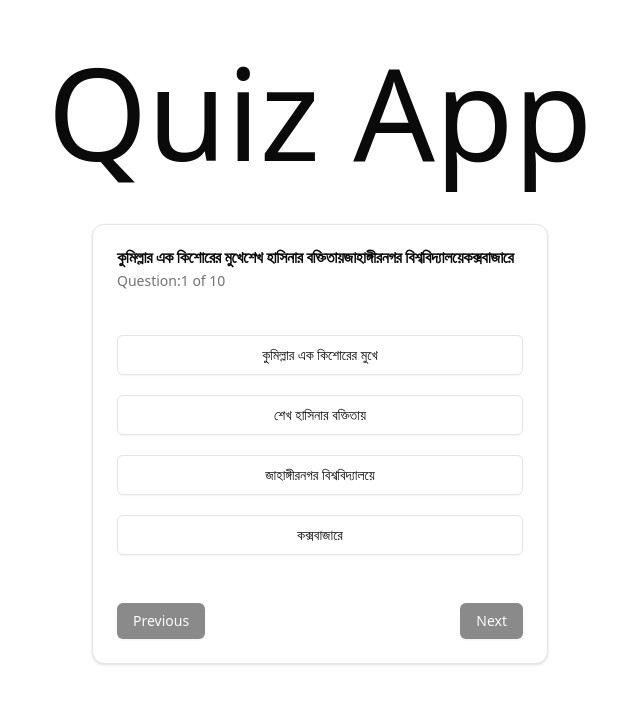
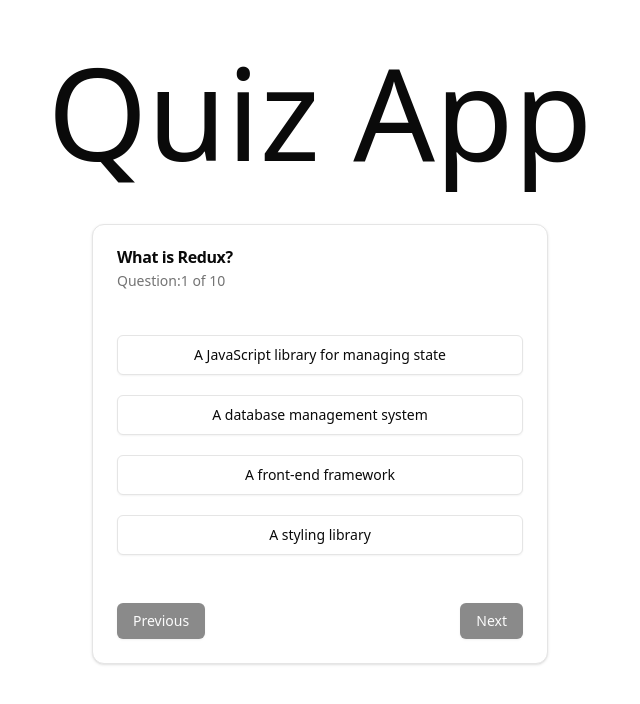
Before and after one commit to mdrakibmia99/quiz-app, a React (Vite) app: page / in a window 1280 px wide. Shown: the top 704 px of the page, without its empty margins (320-960 px from the left). Built offline with nearby package versions, Linux system fonts and the light colour scheme.

Commit message:
update component and design and data

```diff
--- a/package.json
+++ b/package.json
@@ -11,6 +11,7 @@
   },
   "dependencies": {
     "@radix-ui/react-label": "^2.1.1",
+    "@radix-ui/react-progress": "^1.1.1",
     "@radix-ui/react-select": "^2.1.4",
     "@radix-ui/react-slot": "^1.1.1",
     "@reduxjs/toolkit": "^2.5.0",
--- a/src/Home/Question.tsx
+++ b/src/Home/Question.tsx
@@ -24,7 +24,7 @@ export function Question() {
     <div className="flex justify-center">
       <Card className="w-[456px]">
         <CardHeader>
-          <CardTitle>{currentQuestion.options}</CardTitle>
+          <CardTitle>{currentQuestion.question}</CardTitle>
           <CardDescription>
             Question:{currentQuestionIndex + 1} of {question.length}{" "}
           </CardDescription>
--- a/src/data/quizData.ts
+++ b/src/data/quizData.ts
@@ -1,106 +1,209 @@
 export const quizData = [
   {
     id: 1,
-      question: "‘নাটক কম করো পিও’ এই সংলাপটি কোথায় শোনা হয়েছিল?",
+    question: "What is Redux?",
     options: [
-        "কুমিল্লার এক কিশোরের মুখে",
-        "শেখ হাসিনার বক্তিতায়",
-        "জাহাঙ্গীরনগর বিশ্ববিদ্যালয়ে",
-        "কক্সবাজারে",
+      "A JavaScript library for managing state",
+      "A database management system",
+      "A front-end framework",
+      "A styling library",
     ],
-      correctAnswer: "কুমিল্লার এক কিশোরের মুখে",
+    correctAnswer: "A JavaScript library for managing state",
   },
   {
     id: 2,
-      question: "‘চালাইদেন’ এই সংলাপটি কী কারণে ভাইরাল হয়েছিল?",
-      options: [
-        "পলকের মজার পোস্টে",
-        "রাজনৈতিক বক্তিতায়",
-        "আনসার আন্দোলনের সময়",
-        "কোটা আন্দোলনে",
-      ],
-      correctAnswer: "কোটা আন্দোলনে",
+    question: "Which library is commonly used with Redux?",
+    options: ["React", "Vue", "Angular", "jQuery"],
+    correctAnswer: "React",
   },
   {
     id: 3,
-      question:
-        "'নাইস অ্যান্ড অ্যাট্রাকটিভ' এই জনপ্রিয় মন্তব্যটি কোন ঘটনার পর ভাইরাল হয়েছিল?",
+    question: "What is the main principle of Redux?",
     options: [
-        "রাষ্ট্রপতি মোহাম্মদ সাহাবুদ্দিনের মন্তব্যের পর",
-        "রাষ্ট্রপতি একটি মেয়ের ছবিতে কমেন্ট করার পর",
-        "অভিযুক্ত ব্যক্তির বক্তব্যের পর",
-        "ডিবি পুলিশের শীর্ষ কর্মকর্তার বক্তব্যের পর",
+      "Single source of truth",
+      "Two-way data binding",
+      "Event delegation",
+      "Server-side rendering",
     ],
-      correctAnswer: "রাষ্ট্রপতি একটি মেয়ের ছবিতে কমেন্ট করার পর",
+    correctAnswer: "Single source of truth",
   },
-
   {
     id: 4,
-      question: "‘মুরুব্বি, উহু উহু’ এই সংলাপটি কোথায় শোনা গিয়েছিল?",
-      options: [
-        "মাওলানা মোস্তাক ফয়েজীর ওয়াজে",
-        "হাউন আক্কেলের বক্তব্যে",
-        "আন্তর্জাতিক অপরাধ ট্রাইব্যুনালের বক্তব্যে",
-        "কোটা আন্দোলনকারীদের বক্তব্যে",
-      ],
-      correctAnswer: "মাওলানা মোস্তাক ফয়েজীর ওয়াজে",
+    question: "Which method is used to update the state in Redux?",
+    options: ["dispatch", "setState", "useState", "emit"],
+    correctAnswer: "dispatch",
   },
   {
     id: 5,
-      question:
-        "‘এই ওয়েট ওয়েট, ইটস মাই টার্ন’ এই সংলাপটি কী কারণে ভাইরাল হয়েছিল?",
+    question: "What is the purpose of Redux middleware?",
     options: [
-        "কাদের কাকুর বক্তিতায়",
-        "কোটা আন্দোলনকারী ফারজানা সিঁথির ভিডিওতে",
-        "বিচারপতি শামসুদ্দিন চৌধুরী মানিকের বক্তব্যে",
-        "ডিবি পুলিশের কর্মকর্তার বক্তব্যে",
+      "To log actions and state changes",
+      "To handle asynchronous logic",
+      "To enhance dispatch functionality",
+      "All of the above",
     ],
-      correctAnswer: "কোটা আন্দোলনকারী ফারজানা সিঁথির ভিডিওতে",
+    correctAnswer: "All of the above",
   },
   {
     id: 6,
-      question: "‘আপনি রাবিশ কথা বলবেন না’ এই মন্তব্যটি কে বলেছেন?",
+    question: "What does the `createSlice` function in Redux Toolkit do?",
     options: [
-        "শেখ হাসিনা",
-        "মাওলানা মোস্তাক ফয়েজী",
-        "বিচারপতি শামসুদ্দিন চৌধুরী মানিক",
-        "ওবায়দুল কাদের",
+      "Creates actions and reducers",
+      "Manages side effects",
+      "Handles database connections",
+      "Enables two-way binding",
     ],
-      correctAnswer: "বিচারপতি শামসুদ্দিন চৌধুরী মানিক",
+    correctAnswer: "Creates actions and reducers",
   },
   {
     id: 7,
-      question: "‘শেখ হাসিনা পালায় না’ এই বিখ্যাত সংলাপটি কোথায় শোনা গিয়েছিল?",
+    question: "What is the default state management flow in Redux?",
     options: [
-        "আন্তর্জাতিক আদালতের মামলার সময়ে",
-        "নির্বাচনী প্রচারণায়",
-        "গণঅভ্যুত্থানের সময়",
-        "ওবায়দুল কাদেরের বক্তিতায়",
+      "Action → Reducer → Store → View",
+      "Reducer → Store → Action → View",
+      "View → Action → Reducer → Store",
+      "Action → Store → Reducer → View",
     ],
-      correctAnswer: "গণঅভ্যুত্থানের সময়",
+    correctAnswer: "Action → Reducer → Store → View",
   },
   {
     id: 8,
-      question: "‘পালাব না, কোথায় পালাব’ এই সংলাপটি কার বক্তিতায় শোনা গিয়েছিল?",
-      options: ["শেখ হাসিনা", "খালেদা জিয়া", "হাউন আংকেল", "ওবায়দুল কাদের"],
-      correctAnswer: "ওবায়দুল কাদের",
+    question: "Which of the following is a core concept of Redux?",
+    options: [
+      "Middleware",
+      "Reducers",
+      "Store",
+      "All of the above",
+    ],
+    correctAnswer: "All of the above",
   },
   {
     id: 9,
-      question: "‘হাউন আংকেল’ এই সংলাপটি কার মুখে শোনা গিয়েছিল?",
-      options: ["হারুন অর রশীদ", "শেখ হাসিনা", "সিমরিন লুবাবা", "ওবায়দুল কাদের"],
-      correctAnswer: "সিমরিন লুবাবা",
+    question: "How is immutability maintained in Redux?",
+    options: [
+      "Directly modifying the state",
+      "Using a new state object with changes",
+      "By using `setState`",
+      "By calling `this.state` directly",
+    ],
+    correctAnswer: "Using a new state object with changes",
   },
   {
     id: 10,
-      question:
-        "‘আবেগ কাজ করেছে, বিবেক কাজ করেনি’ এই বিতর্কিত মন্তব্যটি কোন ঘটনার পর ব্যাপকভাবে আলোচিত হয়েছিল?",
+    question: "Which function is used to combine multiple reducers in Redux?",
     options: [
-        "বিশ্ববিদ্যালয়ের আন্দোলনের সময়",
-        "গণঅভ্যুত্থানের পর",
-        "একটি নৃশংস হত্যাকাণ্ডের পর",
-        "সাবেক প্রধানমন্ত্রীর বক্তিতায়",
+      "combineReducers",
+      "mergeReducers",
+      "createReducers",
+      "aggregateReducers",
     ],
-      correctAnswer: "একটি নৃশংস হত্যাকাণ্ডের পর",
+    correctAnswer: "combineReducers",
   },
 ];
+
+// export const quizData = [
+//     {
+//       id: 1,
+//       question: "‘নাটক কম করো পিও’ এই সংলাপটি কোথায় শোনা হয়েছিল?",
+//       options: [
+//         "কুমিল্লার এক কিশোরের মুখে",
+//         "শেখ হাসিনার বক্তিতায়",
+//         "জাহাঙ্গীরনগর বিশ্ববিদ্যালয়ে",
+//         "কক্সবাজারে",
+//       ],
+//       correctAnswer: "কুমিল্লার এক কিশোরের মুখে",
+//     },
+//     {
+//       id: 2,
+//       question: "‘চালাইদেন’ এই সংলাপটি কী কারণে ভাইরাল হয়েছিল?",
+//       options: [
+//         "পলকের মজার পোস্টে",
+//         "রাজনৈতিক বক্তিতায়",
+//         "আনসার আন্দোলনের সময়",
+//         "কোটা আন্দোলনে",
+//       ],
+//       correctAnswer: "কোটা আন্দোলনে",
+//     },
+//     {
+//       id: 3,
+//       question:
+//         "'নাইস অ্যান্ড অ্যাট্রাকটিভ' এই জনপ্রিয় মন্তব্যটি কোন ঘটনার পর ভাইরাল হয়েছিল?",
+//       options: [
+//         "রাষ্ট্রপতি মোহাম্মদ সাহাবুদ্দিনের মন্তব্যের পর",
+//         "রাষ্ট্রপতি একটি মেয়ের ছবিতে কমেন্ট করার পর",
+//         "অভিযুক্ত ব্যক্তির বক্তব্যের পর",
+//         "ডিবি পুলিশের শীর্ষ কর্মকর্তার বক্তব্যের পর",
+//       ],
+//       correctAnswer: "রাষ্ট্রপতি একটি মেয়ের ছবিতে কমেন্ট করার পর",
+//     },
+
+//     {
+//       id: 4,
+//       question: "‘মুরুব্বি, উহু উহু’ এই সংলাপটি কোথায় শোনা গিয়েছিল?",
+//       options: [
+//         "মাওলানা মোস্তাক ফয়েজীর ওয়াজে",
+//         "হাউন আক্কেলের বক্তব্যে",
+//         "আন্তর্জাতিক অপরাধ ট্রাইব্যুনালের বক্তব্যে",
+//         "কোটা আন্দোলনকারীদের বক্তব্যে",
+//       ],
+//       correctAnswer: "মাওলানা মোস্তাক ফয়েজীর ওয়াজে",
+//     },
+//     {
+//       id: 5,
+//       question:
+//         "‘এই ওয়েট ওয়েট, ইটস মাই টার্ন’ এই সংলাপটি কী কারণে ভাইরাল হয়েছিল?",
+//       options: [
+//         "কাদের কাকুর বক্তিতায়",
+//         "কোটা আন্দোলনকারী ফারজানা সিঁথির ভিডিওতে",
+//         "বিচারপতি শামসুদ্দিন চৌধুরী মানিকের বক্তব্যে",
+//         "ডিবি পুলিশের কর্মকর্তার বক্তব্যে",
+//       ],
+//       correctAnswer: "কোটা আন্দোলনকারী ফারজানা সিঁথির ভিডিওতে",
+//     },
+//     {
+//       id: 6,
+//       question: "‘আপনি রাবিশ কথা বলবেন না’ এই মন্তব্যটি কে বলেছেন?",
+//       options: [
+//         "শেখ হাসিনা",
+//         "মাওলানা মোস্তাক ফয়েজী",
+//         "বিচারপতি শামসুদ্দিন চৌধুরী মানিক",
+//         "ওবায়দুল কাদের",
+//       ],
+//       correctAnswer: "বিচারপতি শামসুদ্দিন চৌধুরী মানিক",
+//     },
+//     {
+//       id: 7,
+//       question: "‘শেখ হাসিনা পালায় না’ এই বিখ্যাত সংলাপটি কোথায় শোনা গিয়েছিল?",
+//       options: [
+//         "আন্তর্জাতিক আদালতের মামলার সময়ে",
+//         "নির্বাচনী প্রচারণায়",
+//         "গণঅভ্যুত্থানের সময়",
+//         "ওবায়দুল কাদেরের বক্তিতায়",
+//       ],
+//       correctAnswer: "গণঅভ্যুত্থানের সময়",
+//     },
+//     {
+//       id: 8,
+//       question: "‘পালাব না, কোথায় পালাব’ এই সংলাপটি কার বক্তিতায় শোনা গিয়েছিল?",
+//       options: ["শেখ হাসিনা", "খালেদা জিয়া", "হাউন আংকেল", "ওবায়দুল কাদের"],
+//       correctAnswer: "ওবায়দুল কাদের",
+//     },
+//     {
+//       id: 9,
+//       question: "‘হাউন আংকেল’ এই সংলাপটি কার মুখে শোনা গিয়েছিল?",
+//       options: ["হারুন অর রশীদ", "শেখ হাসিনা", "সিমরিন লুবাবা", "ওবায়দুল কাদের"],
+//       correctAnswer: "সিমরিন লুবাবা",
+//     },
+//     {
+//       id: 10,
+//       question:
+//         "‘আবেগ কাজ করেছে, বিবেক কাজ করেনি’ এই বিতর্কিত মন্তব্যটি কোন ঘটনার পর ব্যাপকভাবে আলোচিত হয়েছিল?",
+//       options: [
+//         "বিশ্ববিদ্যালয়ের আন্দোলনের সময়",
+//         "গণঅভ্যুত্থানের পর",
+//         "একটি নৃশংস হত্যাকাণ্ডের পর",
+//         "সাবেক প্রধানমন্ত্রীর বক্তিতায়",
+//       ],
+//       correctAnswer: "একটি নৃশংস হত্যাকাণ্ডের পর",
+//     },
+//   ];
```
Also changed, not shown: 1 other file (tests, documents, lock files or other folders). Lines whose indentation alone changed are shown as unchanged.
